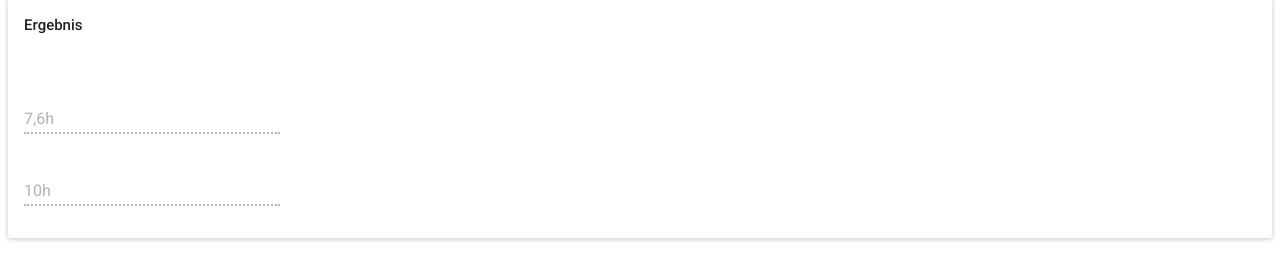
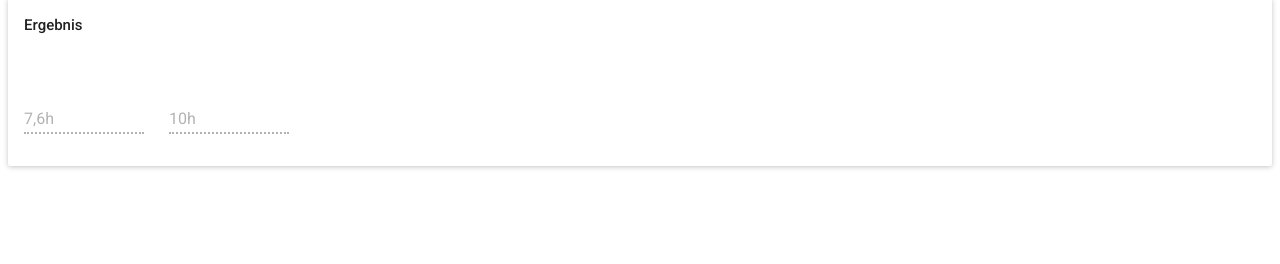
Before and after one commit to sbstnkng/arbeitszeit-rechner, a React (Create React App) app: page / in a window 1280 px wide. Shown: the part 407-671 px from the top of the page. Built offline with nearby package versions, Linux system fonts and the light colour scheme; what react-tap-event-plugin would draw is missing.

Commit message:
change style of result container

```diff
--- a/src/components/ResultContainer.js
+++ b/src/components/ResultContainer.js
@@ -1,10 +1,20 @@
 import React, { Component } from 'react';
+import styled from 'styled-components';
 import ContentCard from './ContentCard';
 import TimeResult from './TimeResult';
 import {
   calculateMinWorkTime,
   calculateMaxWorkTime
 } from '../services/calculationService';
+
+const StyledDiv = styled.div`overflow: hidden;`;
+
+const textFieldStyle = {
+  width: '120px',
+  float: 'left',
+  marginRight: '25px',
+  paddingTop: '0'
+};
 
 class ResultContainer extends Component {
   render(props) {
@@ -13,8 +23,18 @@ class ResultContainer extends Component {
     return (
       <div>
         <ContentCard title="Ergebnis">
-          <TimeResult label={'7,6h'} value={calculateMinWorkTime(startTime)} />
-          <TimeResult label={'10h'} value={calculateMaxWorkTime(startTime)} />
+          <StyledDiv>
+            <TimeResult
+              label={'7,6h'}
+              value={calculateMinWorkTime(startTime)}
+              textFieldStyle={textFieldStyle}
+            />
+            <TimeResult
+              label={'10h'}
+              value={calculateMaxWorkTime(startTime)}
+              textFieldStyle={textFieldStyle}
+            />
+          </StyledDiv>
         </ContentCard>
       </div>
     );
--- a/src/components/TimeResult.js
+++ b/src/components/TimeResult.js
@@ -11,6 +11,7 @@ class TimeResult extends Component {
           format="24hr"
           disabled={true}
           value={this.props.value}
+          textFieldStyle={this.props.textFieldStyle}
         />
       </div>
     );
```
